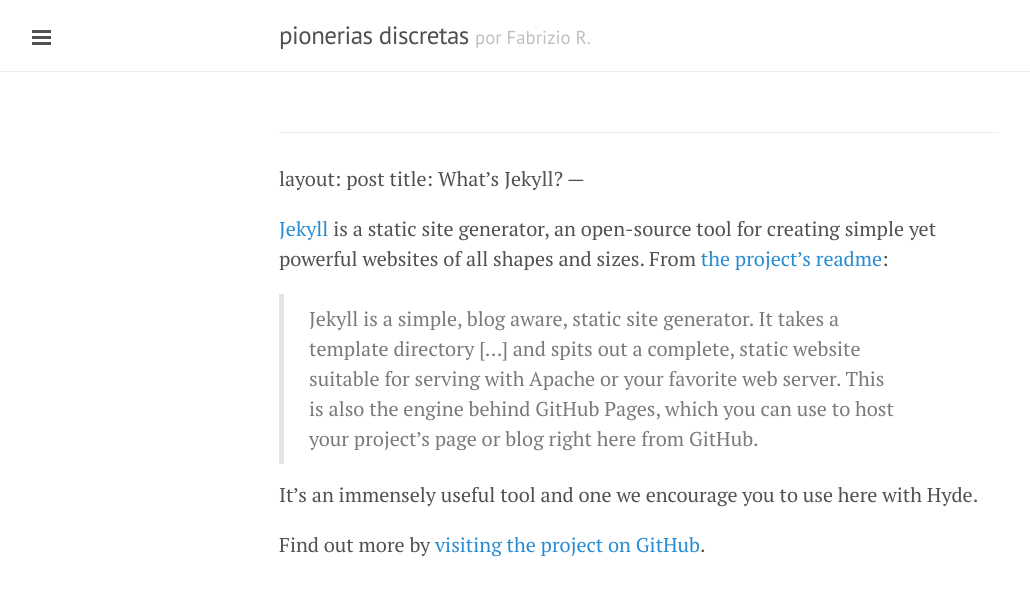
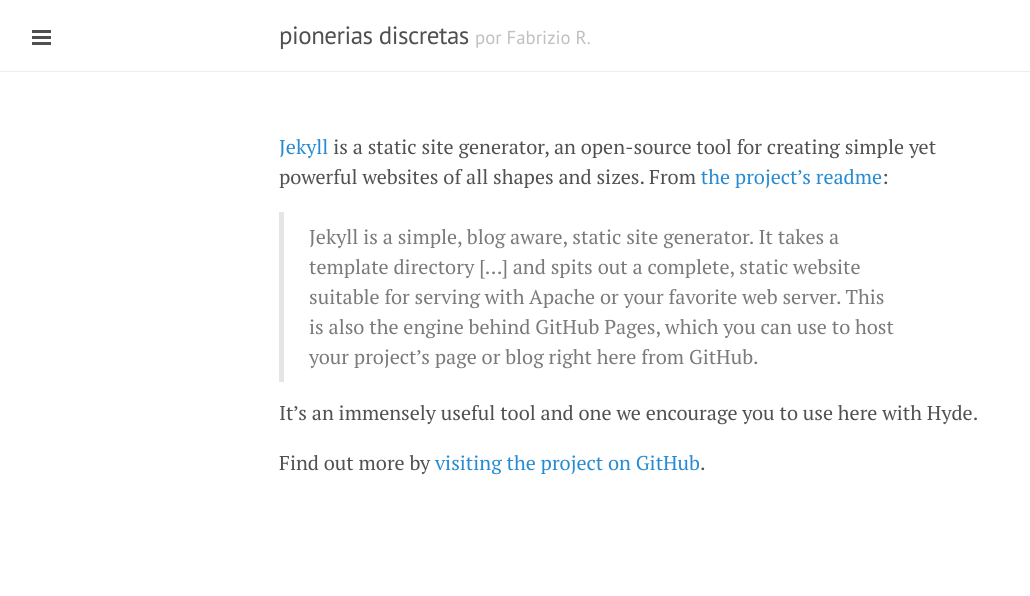
Before and after one commit to fabriziox/fabriziox.github.io, a Jekyll site: the page built from historico/2013-12-31-whats-jekyll.md, in a window 1280 px wide. Shown: the top 596 px of the page, without its empty margins (1-1031 px from the left). Built offline with Jekyll 4.4.1, drawn with Linux system fonts in a browser that asks for light colours; our own code applies the rules of GitHub Pages for plain Markdown files; Markdown is read by kramdown in place of the engine named in the settings.

Commit message:
Atualizações

```diff
--- a/_layouts/default.html
+++ b/_layouts/default.html
@@ -1,5 +1,5 @@
 <!DOCTYPE html>
-<html xmlns="http://www.w3.org/1999/xhtml" xml:lang="en" lang="en-us">
+<html xmlns="http://www.w3.org/1999/xhtml" xml:lang="pt-BR" lang="pt-BR">
 
   {% include head.html %}
 
--- a/historico/2013-12-31-whats-jekyll.md
+++ b/historico/2013-12-31-whats-jekyll.md
@@ -1,8 +1,4 @@
 
----
-layout: post
-title: What's Jekyll?
----
 
 [Jekyll](http://jekyllrb.com) is a static site generator, an open-source tool for creating simple yet powerful websites of all shapes and sizes. From [the project's readme](https://github.com/mojombo/jekyll/blob/master/README.markdown):
 
```
Also changed, not shown: _posts/2019-04-12-ola-a-todos.md (+1 -1 lines), historico/2014-01-01-example-content.md (+0 -4 lines), historico/2014-01-02-introducing-lanyon.md (+0 -4 lines).
